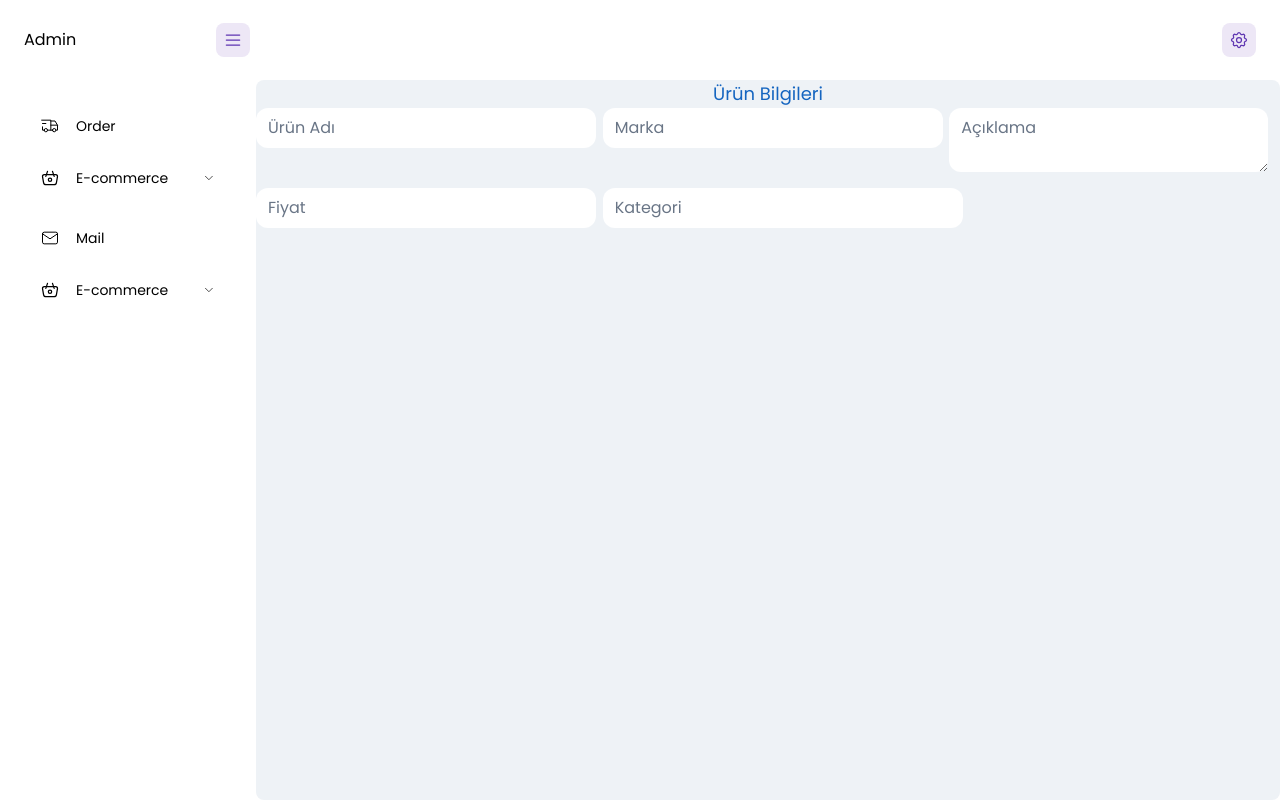
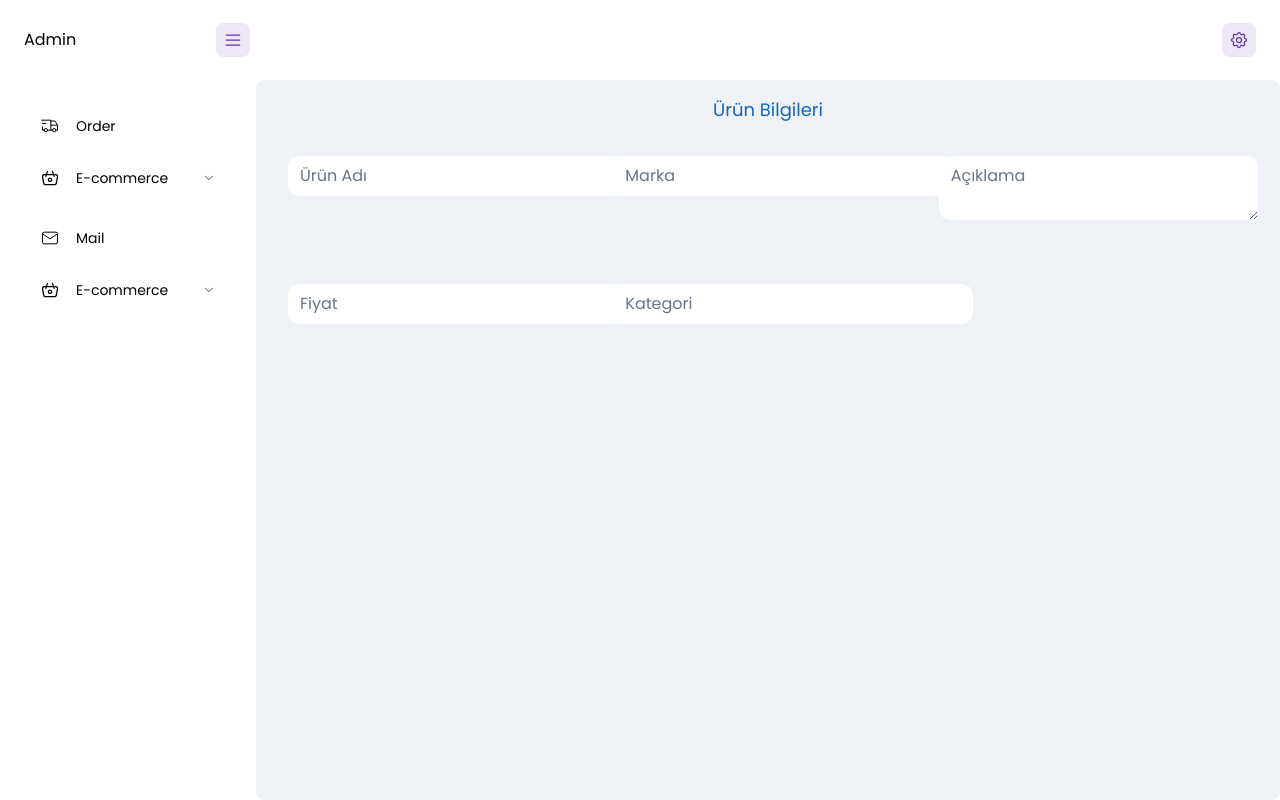
Before and after one commit to AliKarabulut/next-shop, a Next.js app: page /admin/dashboard/new-product in a window 1280 px wide. Built offline with nearby package versions, Linux system fonts and the light colour scheme.

Commit message:
Update layout and styling in admin dashboard

```diff
--- a/src/app/(admin)/admin/dashboard/layout.tsx
+++ b/src/app/(admin)/admin/dashboard/layout.tsx
@@ -10,7 +10,7 @@ const DashboardLayout = ({ children }: { children: React.ReactNode }) => {
         <Header />
         <div className="flex">
           <LeftMenu />
-          <main className="bg-admin-grey-100 w-full rounded-lg">{children}</main>
+          <main className="bg-admin-grey-100 w-full rounded-lg px-8 py-4">{children}</main>
         </div>
       </main>
     </StoreProvider>
--- a/src/app/(admin)/admin/dashboard/new-product/page.tsx
+++ b/src/app/(admin)/admin/dashboard/new-product/page.tsx
@@ -47,8 +47,8 @@ const NewProduct = () => {
     <main>
       <form action="" onSubmit={submitHandler}>
         <div className="w-full">
-          <h3 className="text-admin-primary-800 text-lg text-center">Ürün Bilgileri</h3>
-          <div className="grid grid-cols-3 gap-4">
+          <h3 className="text-admin-primary-800 text-lg text-center mb-8">Ürün Bilgileri</h3>
+          <div className="grid grid-cols-3 gap-x-4 gap-y-16">
             <div>
               <Input label="Ürün Adı" type="text" name="name" onChange={stateHandler} />
             </div>
```
